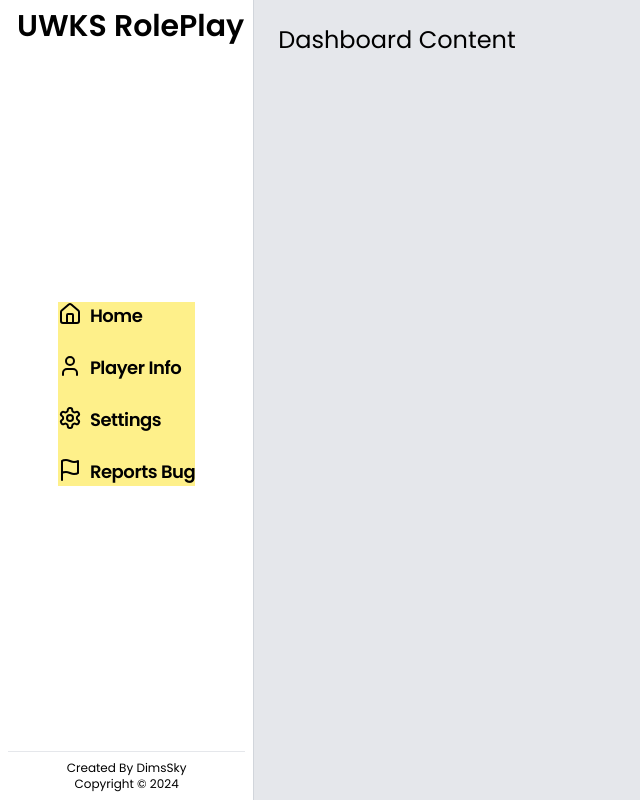
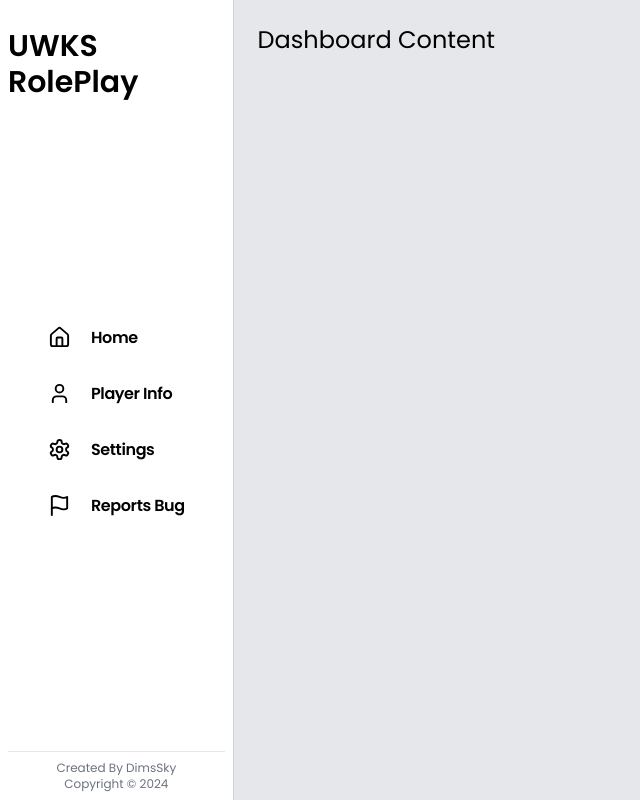
Before and after one commit to KINGDimsSky/SA-MP-UWKS-Dashboard, a React (Vite) app: page /dashboard in a window 1280 px wide. Shown: the whole page, without its empty margins (0-640 px from the left). Built offline with nearby package versions, Linux system fonts and the light colour scheme.

Commit message:
Fixing Sidebar Navigation

```diff
--- a/src/pages/Dashboard.jsx
+++ b/src/pages/Dashboard.jsx
@@ -12,20 +12,18 @@ const Dashboard = () => {
 
   return (
     <div className="flex">
-        <div className="flex border-r border-gray-300 items-center  justify-between flex-col w-80 h-screen">
-            <h2 className='text-3xl  ml-2 mt-2 font-semibold'>UWKS RolePlay</h2>
-            <div className="navigation">
-              <ul className='bg-yellow-200 flex flex-col gap-y-6'>
+        <div className="flex border-r border-gray-300 items-center  justify-between flex-col w-72 h-screen">
+            <h2 className='text-3xl ml-2 mt-4 pt-3 font-semibold'>UWKS RolePlay</h2>
+              <ul className='flex flex-col w-full gap-y-4'>
                 {sidebarItem.map((e) => {
                 const MyIcons = iconMap[e.icon]
-                return <li key={e.title} className=' gap-2 flex text-lg font-semibold tracking-tight'><MyIcons/> {e.title}</li>
+                return <li key={e.title} className='md:pl-12 md:text-base text-sm items-center gap-5 flex hover:text-pink-500 hover:bg-pink-50 p-2 font-semibold tracking-tight'><MyIcons size={23}/> {e.title}</li>
                 })}
               </ul>
-            </div>
-            <div className="p-2 w-full flex flex-col items-center">
+            <div className="text-xs text-gray-500 p-2 w-full flex flex-col items-center">
               <div className="garis w-full border-t border-gray-200 mb-2 bg-gray-200"></div>
-              <p className='text-xs'>Created By DimsSky</p>
-              <p className='text-xs'>Copyright © 2024</p>
+              <p>Created By DimsSky</p>
+              <p>Copyright © 2024</p>
             </div>
         </div>
         <div className="DashboardContent bg-gray-200 p-6 w-full">
```
